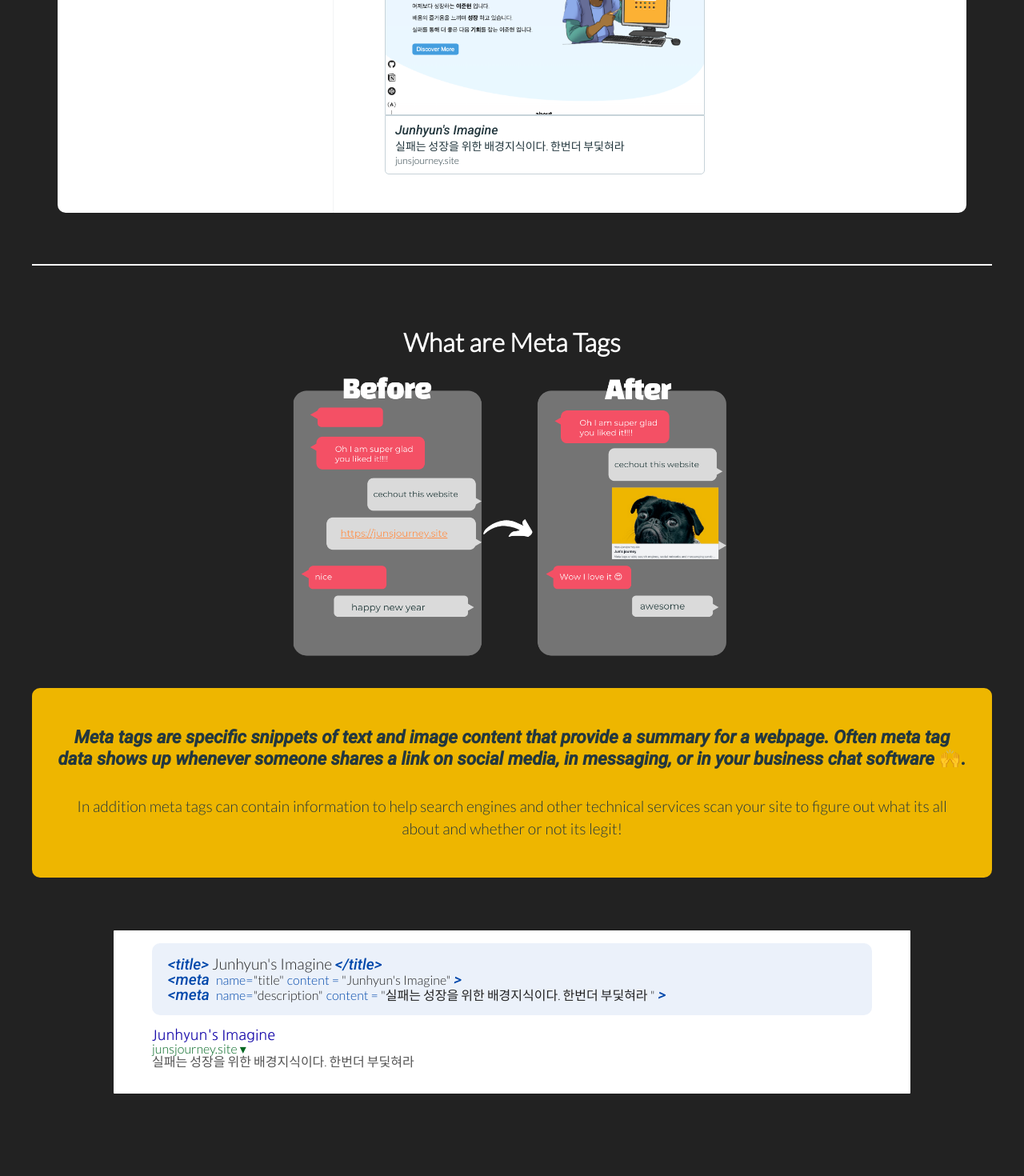
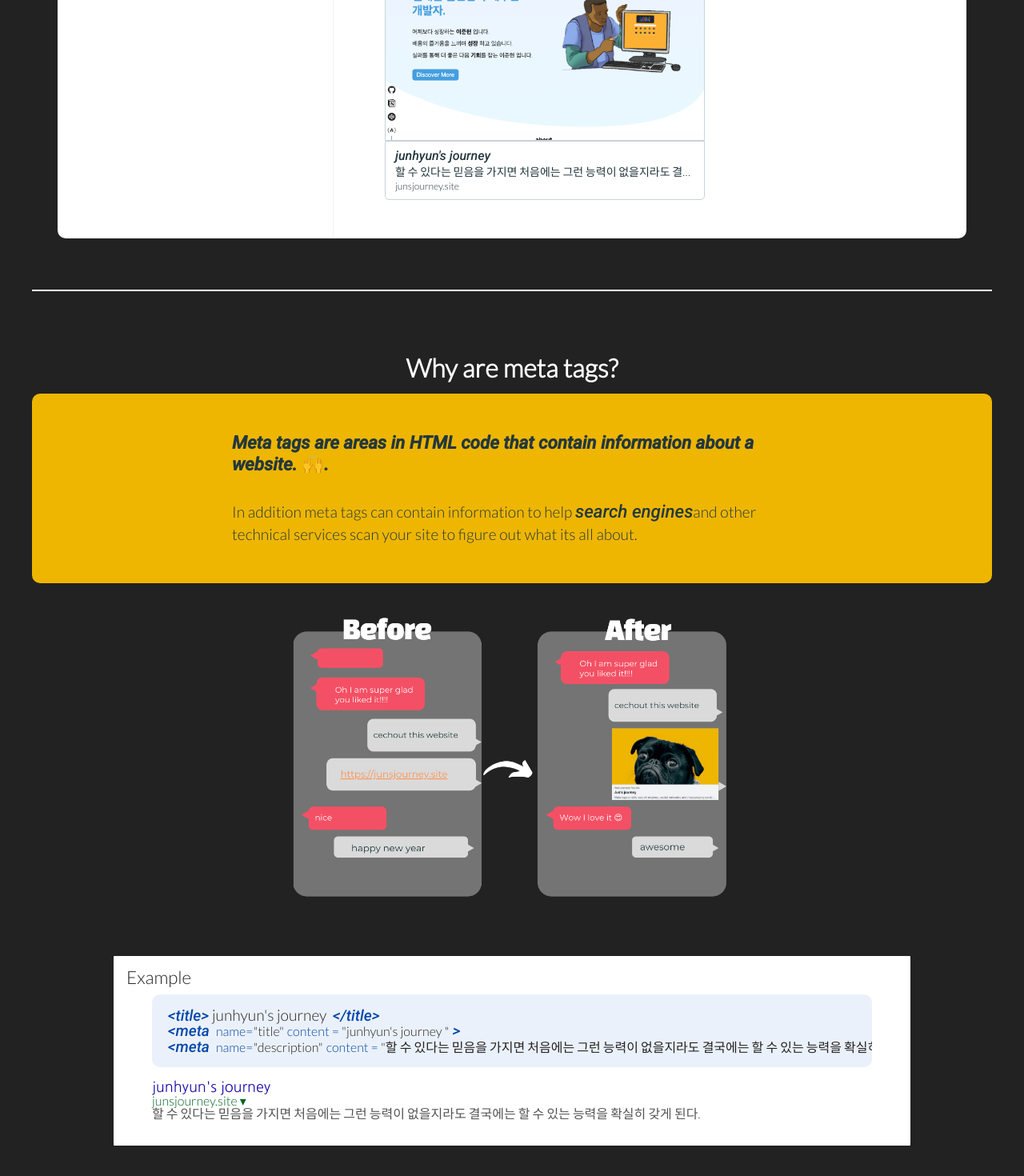
Before and after one commit to GunThatIsMyName/meta-tags, a React (Create React App) app: page / in a window 1280 px wide. Shown: the part 914-2384 px from the top of the page at 80% size. Before the commit the page ends 2347 px from the top, so only its background shows below. Built offline with nearby package versions, Linux system fonts and the light colour scheme.

Commit message:
junhyuns jorney

```diff
--- a/src/App.js
+++ b/src/App.js
@@ -1,14 +1,47 @@
-import { BrowserRouter, Route, Routes } from "react-router-dom";
-import Hero from "./components/Hero";
+import React from "react";
+import styled from "styled-components";
+import Info from "./components/Info";
+import Main from "./components/Main";
+import Search from "./components/Search";
 
-function App() {
+const App = () => {
   return (
-    <BrowserRouter>
-      <Routes>
-        <Route path="/" element={<Hero />} />
-      </Routes>
-    </BrowserRouter>
+    <Wrapper>
+      <header className="hero__header">
+        <h1 className="hero__title">What is Meta</h1>
+        <p className="hero__subtitle">
+          Meta Tags is a tool to debug and generate meta tag code for any
+          website.
+        </p>
+      </header>
+
+      <Search />
+
+      <Main />
+
+      <Info />
+
+    </Wrapper>
   );
-}
+};
+
+const Wrapper = styled.section`
+  max-width: var(--max-width);
+  min-height:calc(100vh - 8rem);
+  margin: 4rem auto;
+  .hero__header{
+    margin-bottom:2rem;
+    .hero__title{
+      font-size:3rem;
+      color:var(--color-yellow);
+      font-family: var(--font-roboto);
+      text-align:center;
+    }
+    .hero__subtitle{
+      color:var(--color-lightgrey);
+      text-align:center;
+    }
+  }
+`;
 
 export default App;
--- a/src/components/Hero.js
+++ /dev/null
@@ -1,47 +0,0 @@
-import React from "react";
-import styled from "styled-components";
-import Info from "./Info";
-import Main from "./Main";
-import Search from "./Search";
-
-const Hero = () => {
-  return (
-    <Wrapper>
-      <header className="hero__header">
-        <h1 className="hero__title">What is Meta</h1>
-        <p className="hero__subtitle">
-          Meta Tags is a tool to debug and generate meta tag code for any
-          website.
-        </p>
-      </header>
-
-      <Search />
-
-      <Main />
-
-      <Info />
-
-    </Wrapper>
-  );
-};
-
-const Wrapper = styled.section`
-  max-width: var(--max-width);
-  min-height:calc(100vh - 8rem);
-  margin: 4rem auto;
-  .hero__header{
-    margin-bottom:2rem;
-    .hero__title{
-      font-size:3rem;
-      color:var(--color-yellow);
-      font-family: var(--font-roboto);
-      text-align:center;
-    }
-    .hero__subtitle{
-      color:var(--color-lightgrey);
-      text-align:center;
-    }
-  }
-`;
-
-export default Hero;
--- a/src/components/Info.js
+++ b/src/components/Info.js
@@ -8,41 +8,39 @@ function Info() {
   return (
     <Wrapper>
       <article className="info__article">
-        <h1 className="info__title">What are Meta Tags</h1>
+        <h1 className="info__title">Why are meta tags?</h1>
+        <div className="info__box">
+          <p className="info__lead">
+            Meta tags are areas in HTML code that contain information about a
+            website. 🙌.
+          </p>
+          <p>
+            In addition meta tags can contain information to help{" "}
+            <strong>search engines</strong>
+            and other technical services scan your site to figure out what its
+            all about.
+          </p>
+        </div>
+
         <div className="info__image">
           <img src={bfImage} alt="before and after" />
         </div>
-
-        <div className="info__box">
-          <p className="info__lead">
-            Meta tags are specific snippets of text and image content that
-            provide a summary for a webpage. Often meta tag data shows up
-            whenever someone shares a link on social media, in messaging, or in
-            your business chat software 🙌.
-          </p>
-          <p>
-            In addition meta tags can contain information to help search engines
-            and other technical services scan your site to figure out what its
-            all about and whether or not its legit!
-          </p>
-        </div>
+        <InfoExample />
       </article>
-      <InfoExample />
     </Wrapper>
   );
 }
 
 const Wrapper = styled.div`
   margin: 4rem 0;
-  padding-top:5rem;
-  border-top:2px solid white;
+  padding-top: 5rem;
+  border-top: 2px solid white;
   .info__article {
     position: relative;
-    text-align:center;
     grid-gap: 2rem;
     align-items: center;
-    margin-bottom:4rem;
-    padding-top:3rem;
+    margin-bottom: 4rem;
+    padding-top: 3rem;
     .info__title {
       position: absolute;
       top: 0;
@@ -61,7 +59,7 @@ const Wrapper = styled.div`
         height: 100%;
         bottom: 0;
         left: 50%;
-        transform:translateX(-50%);
+        transform: translateX(-50%);
         position: absolute;
         transition: 0.3s linear;
         cursor: pointer;
@@ -70,15 +68,27 @@ const Wrapper = styled.div`
     .info__box {
       padding: 3rem 2rem;
       line-height: 1.7rem;
+      margin-bottom: 2rem;
       font-size: 1.2rem;
       border-radius: 10px;
       color: var(--color-grey);
       background-color: var(--color-yellow);
+      .info__title {
+        color: var(--color-black);
+      }
       .info__lead {
         margin-bottom: 2rem;
         font-weight: bold;
         font-size: 1.4rem;
         font-family: var(--font-roboto);
+      }
+      p {
+        max-width:700px;
+        margin:auto;
+        strong {
+          font-size: 1.4rem;
+          font-family: var(--font-roboto);
+        }
       }
     }
   }
@@ -91,11 +101,11 @@ const Wrapper = styled.div`
       }
     }
   }
-  @media screen and (max-width:991px){
-    .info__article{
-      .info__box{
-        width:90%;
-        margin:2rem auto;
+  @media screen and (max-width: 991px) {
+    .info__article {
+      .info__box {
+        width: 90%;
+        margin: 2rem auto;
       }
     }
   }
@@ -106,7 +116,7 @@ const Wrapper = styled.div`
         img {
           transform: translateX(-50%);
           width: 80%;
-          height:80%;
+          height: 80%;
         }
       }
     }
--- a/src/components/InfoExample.js
+++ b/src/components/InfoExample.js
@@ -9,6 +9,7 @@ function InfoExample() {
 
   return (
     <InfoWrapper>
+      <h1 className="title">Example</h1>
       <CodeExample title={title} description={description} />
       <GooglePreview title={title} domain={domain} description={description} />
     </InfoWrapper>
@@ -18,11 +19,16 @@ function InfoExample() {
 const InfoWrapper = styled.article`
   background-color: var(--color-white);
   width: 1000px;
-  margin: auto;
+  margin: 2rem auto;
   padding: 1rem;
   border: 2px solid var(--color-black);
   border-radius: 3px;
 
+  .title{
+    color:var(--color-black);
+    font-size:1.4rem;
+    margin-bottom:10px;
+  }
   @media screen and (max-width: 1024px) {
     width: 90%;
   }
--- a/src/components/Search.js
+++ b/src/components/Search.js
@@ -32,7 +32,7 @@ function Search() {
           onChange={handleInput}
           className="form__input"
           value={url}
-          placeholder="https://www.junsjourney.site"
+          placeholder="search any website"
         />
         <button type="submit" className="form__btn">
           <FaArrowRight />
@@ -40,7 +40,10 @@ function Search() {
       </div>
 
       <p className="form__hint">
-        Try these site: <strong>github.com | developer.mozilla.org | react.org | gatsbyjs.com  </strong>
+        recommendation sites:{" "}
+        <strong>
+          github.com | developer.mozilla.org | reactjs.org | gatsbyjs.com{" "}
+        </strong>
       </p>
     </Form>
   );
@@ -86,8 +89,8 @@ const Form = styled.form`
   }
   .form__hint {
     text-align: center;
-    strong{
-      text-decoration:underline;
+    strong {
+      text-decoration: underline;
     }
   }
 `;
--- a/src/reducer/AppReducer.js
+++ b/src/reducer/AppReducer.js
@@ -12,8 +12,8 @@ export const editPreview ="EditPreview";
 
 export const initState = {
     data:{
-        title:"Junhyun's Imagine",
-        description:"실패는 성장을 위한 배경지식이다. 한번더 부딫혀라 ",
+        title:"junhyun's journey ",
+        description:"할 수 있다는 믿음을 가지면 처음에는 그런 능력이 없을지라도 결국에는 할 수 있는 능력을 확실히 갖게 된다. ",
         domain:"junsjourney.site",
         image:mySite,
     },
```
